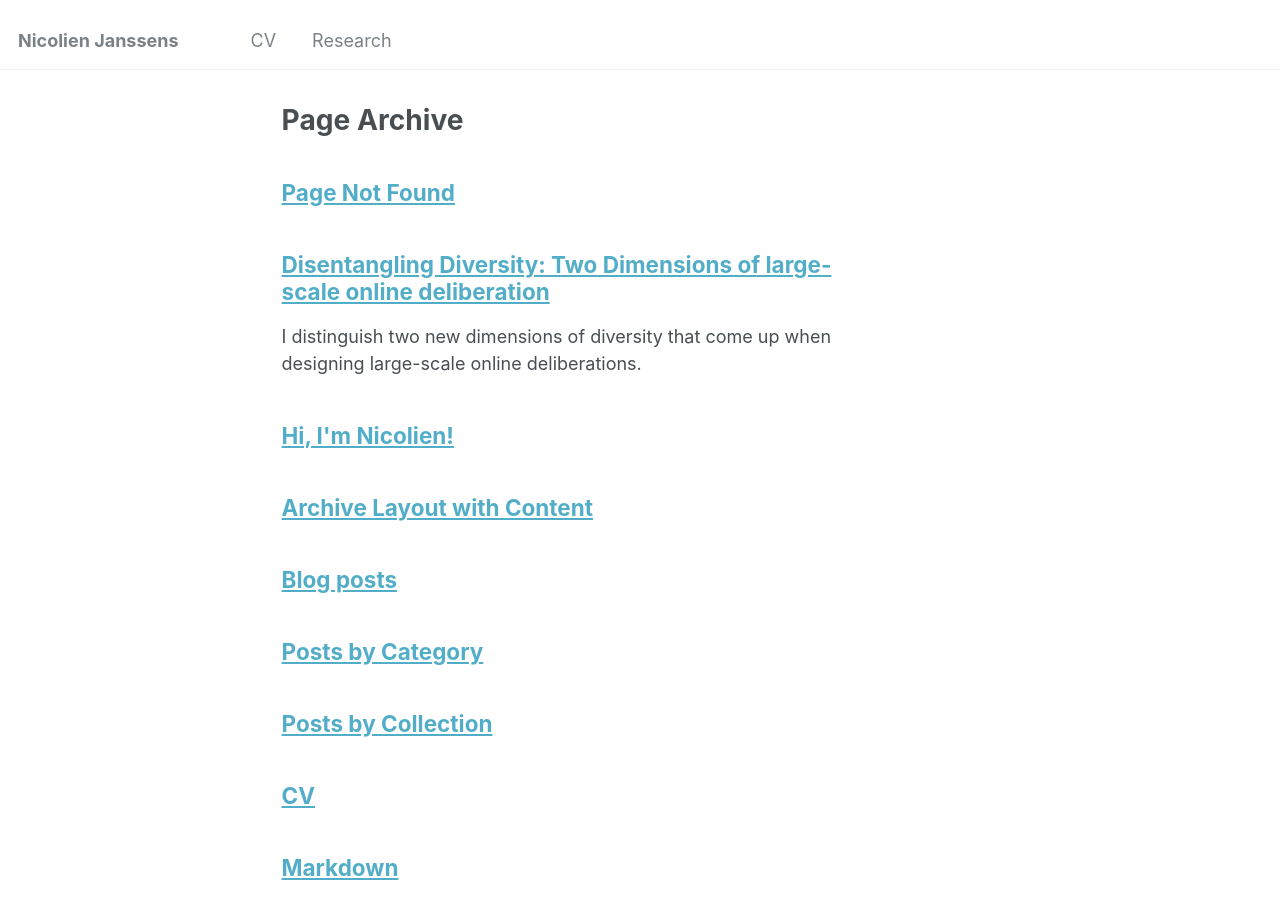
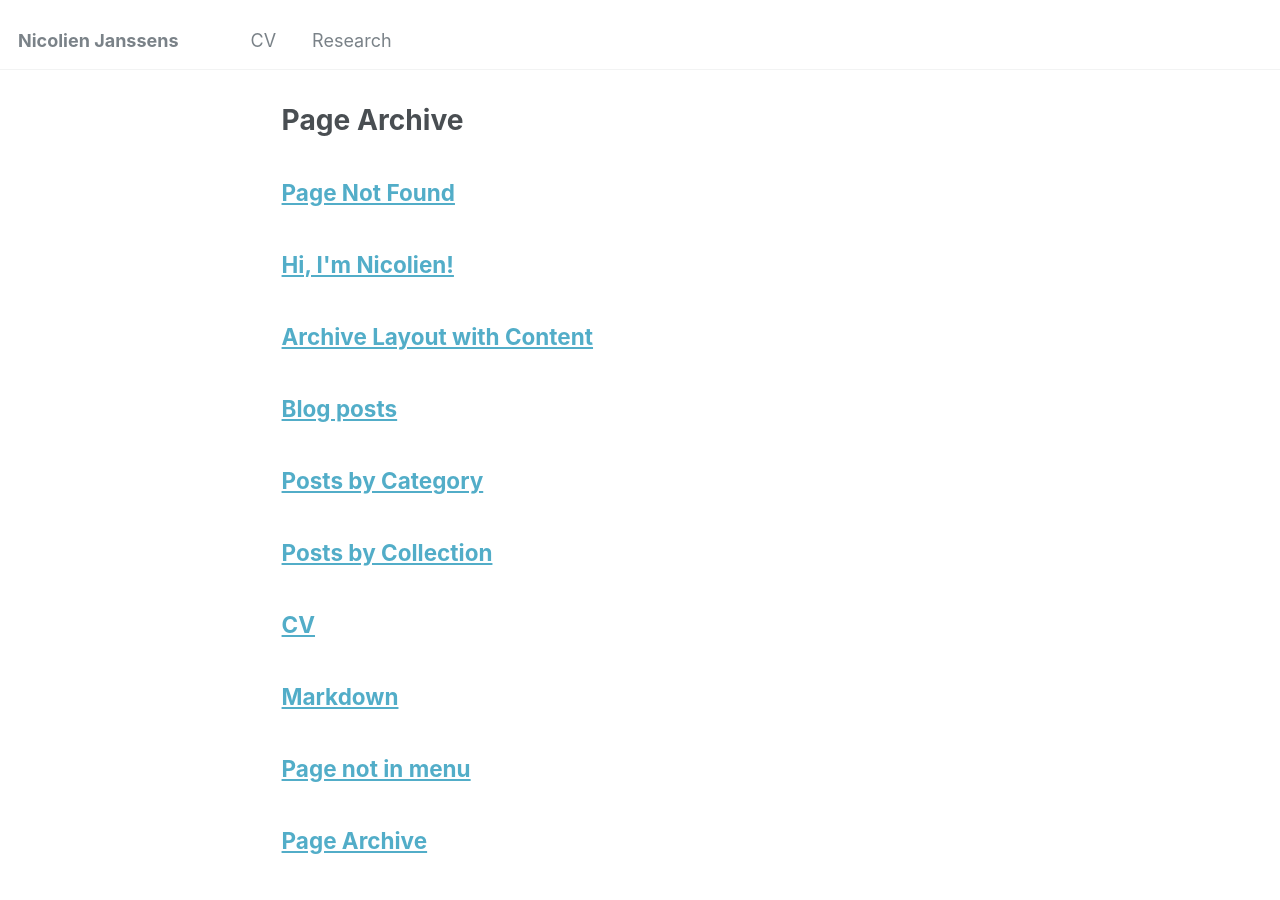
Before and after one commit to nicolienjanssens/nicolienjanssens, a Jekyll site: the page built from _pages/page-archive.html, in a window 1280 px wide and 900 px high. Built offline with Jekyll 4.4.1, drawn with Linux system fonts in a browser that asks for light colours; some of the changed text lies outside the part shown.

```diff
--- a/Disentangling Diversity.md
+++ /dev/null
@@ -1,16 +0,0 @@
----
-title: "Disentangling Diversity: Two Dimensions of large-scale online deliberation"
-collection: publications
-category: wip
-#permalink: /publication/2015-10-01-paper-title-number-3
-excerpt: 'I distinguish two new dimensions of diversity that come up when designing large-scale online deliberations.'
-#date: 2015-10-01
-#venue: 'In Progress'
-#slidesurl: 'http://academicpages.github.io/files/slides3.pdf'
-#paperurl: 'Upon Request'
-#citation: 'Your Name, You. (2015). &quot;Paper Title Number 3.&quot; <i>Journal 1</i>. 1(3).'
----
-
-In this research project, I distinguish two new dimensions of diversity that come up when designing large-scale online deliberations.
-
-Please feel free to reach out to me in case you are interested in this topic and would like to exchange ideas.
--- a/_config.yml
+++ b/_config.yml
@@ -10,7 +10,7 @@
 locale                   : "en-US"
 title                    : "Nicolien Janssens"
 title_separator          : "-"
-name                     : &name "Your Name"
+name                     : &name "Nicolien Janssens"
 description              : &description "personal description"
 url                      : https://nicolienjanssens.github.io/ # the base hostname & protocol for your site e.g. "https://mmistakes.github.io"
 baseurl                  : "" # the subpath of your site, e.g. "/blog"
```
